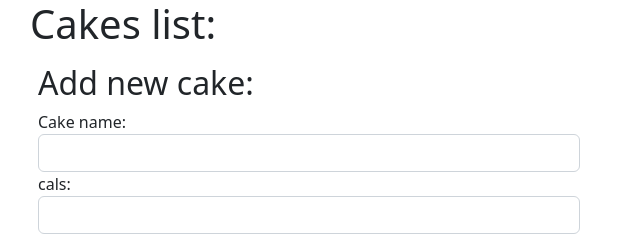
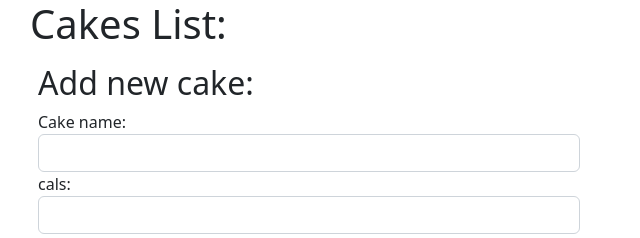
Before and after one commit to LeahMi/l30-30-05, a website with bundled scripts: page public/cakes.html in a window 1280 px wide. Shown: the top 238 px of the page, 52-692 px from the left. Built offline with nearby package versions, Linux system fonts and the light colour scheme; no server answers.

Commit message:
change cakes.html

```diff
--- a/public/cakes.html
+++ b/public/cakes.html
@@ -12,7 +12,7 @@
 </head>
 <body>
     <div class="container">
-        <h1>Cakes list:</h1>
+        <h1>Cakes List:</h1>
         <form id="id_form" class="col-md-6 p-2">
           <h2>Add new cake:</h2>
           <label>Cake name:</label>
```
